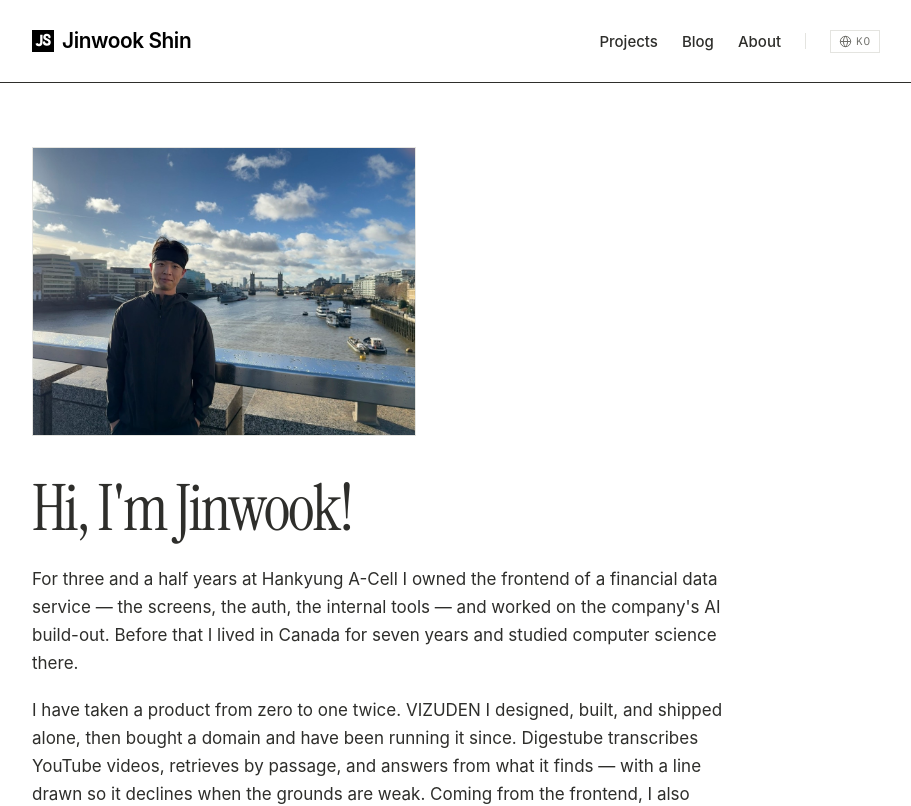
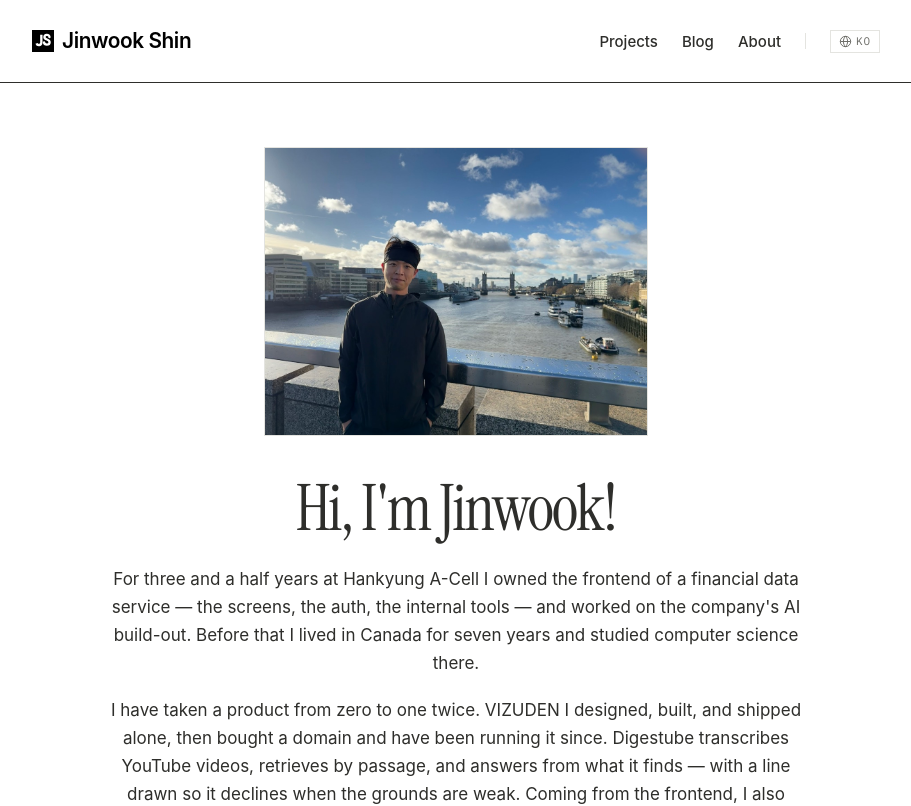
Before and after one commit to 7inug1/jinwookshin, a Next.js app: page /en in a window 1280 px wide. Shown: the top 806 px of the page, without its empty margins (184-1095 px from the left). Built offline with nearby package versions, Linux system fonts and the light colour scheme.

Commit message:
style(home): 중앙 정렬
사진과 인사말, 소개 문단을 모두 가운데로 모았다.

PLAN에서 중앙 정렬 히어로 금지를 걷어냈다.
홈만 중앙 정렬이고 목록과 본문 페이지는 좌측 정렬을 유지한다.

```diff
--- a/app/[locale]/page.tsx
+++ b/app/[locale]/page.tsx
@@ -9,14 +9,14 @@ export default async function Home({ params }: { params: Promise<{ locale: Local
 
   return (
     <>
-      <section>
-        {/* 세로 배치. 사진이 먼저 오고 글이 아래로 이어진다 */}
-        <div className="max-w-sm">
+      <section className="text-center">
+        {/* 세로 중앙 배치. 사진이 먼저 오고 글이 아래로 이어진다 */}
+        <div className="mx-auto max-w-sm">
           <Portrait locale={locale} />
         </div>
 
-        <h1 className="display measure mt-gap-4">{site.greeting[locale]}</h1>
-        <div className="prose measure mt-gap-3">
+        <h1 className="display measure mx-auto mt-gap-4">{site.greeting[locale]}</h1>
+        <div className="prose measure mx-auto mt-gap-3">
           <p>{site.intro[locale]}</p>
           <p>{site.builds[locale]}</p>
           <p className="italic text-ink-2">{site.availability[locale]}</p>
```
Also changed, not shown: 1 other file (tests, documents, lock files or other folders).
